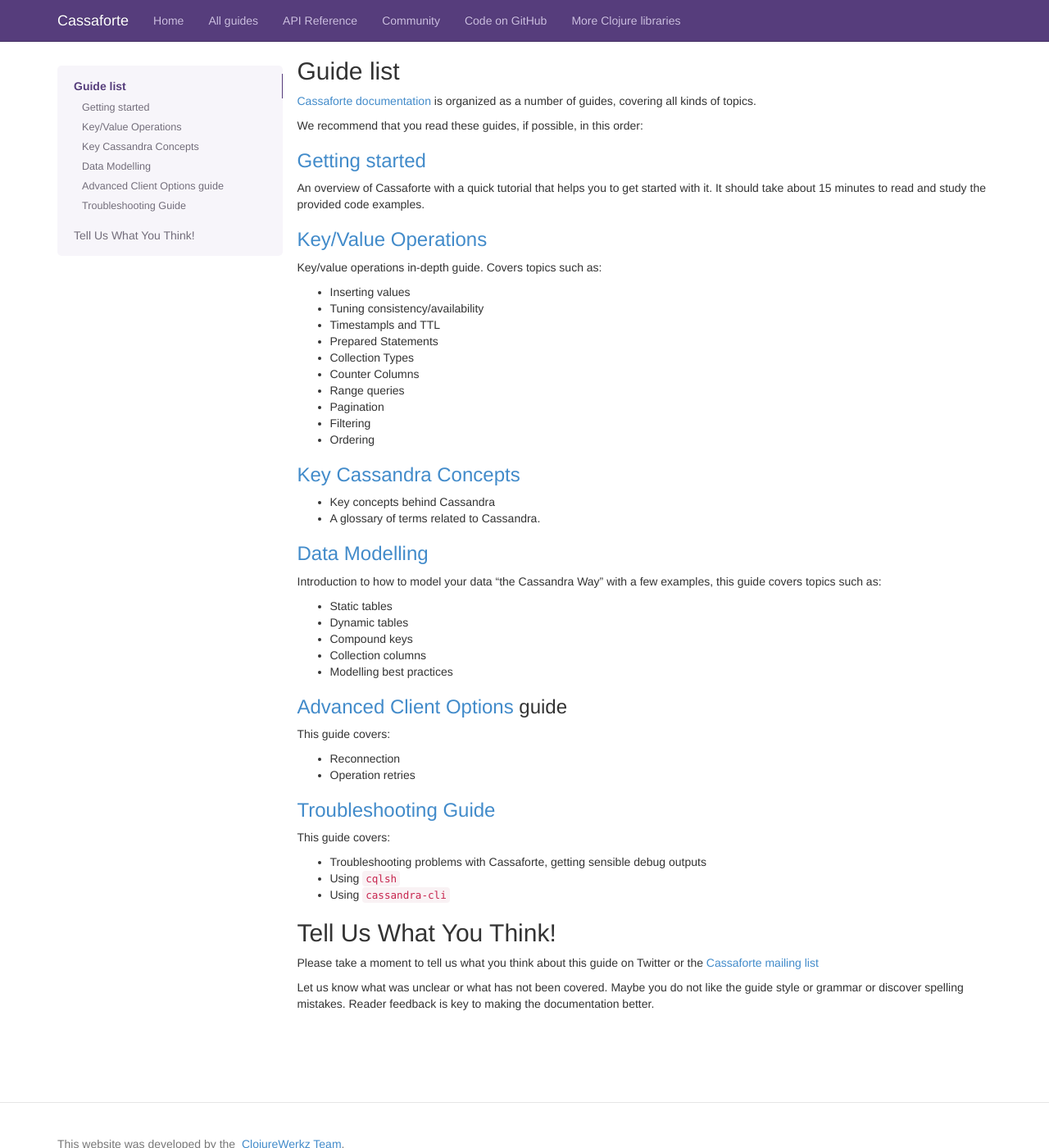
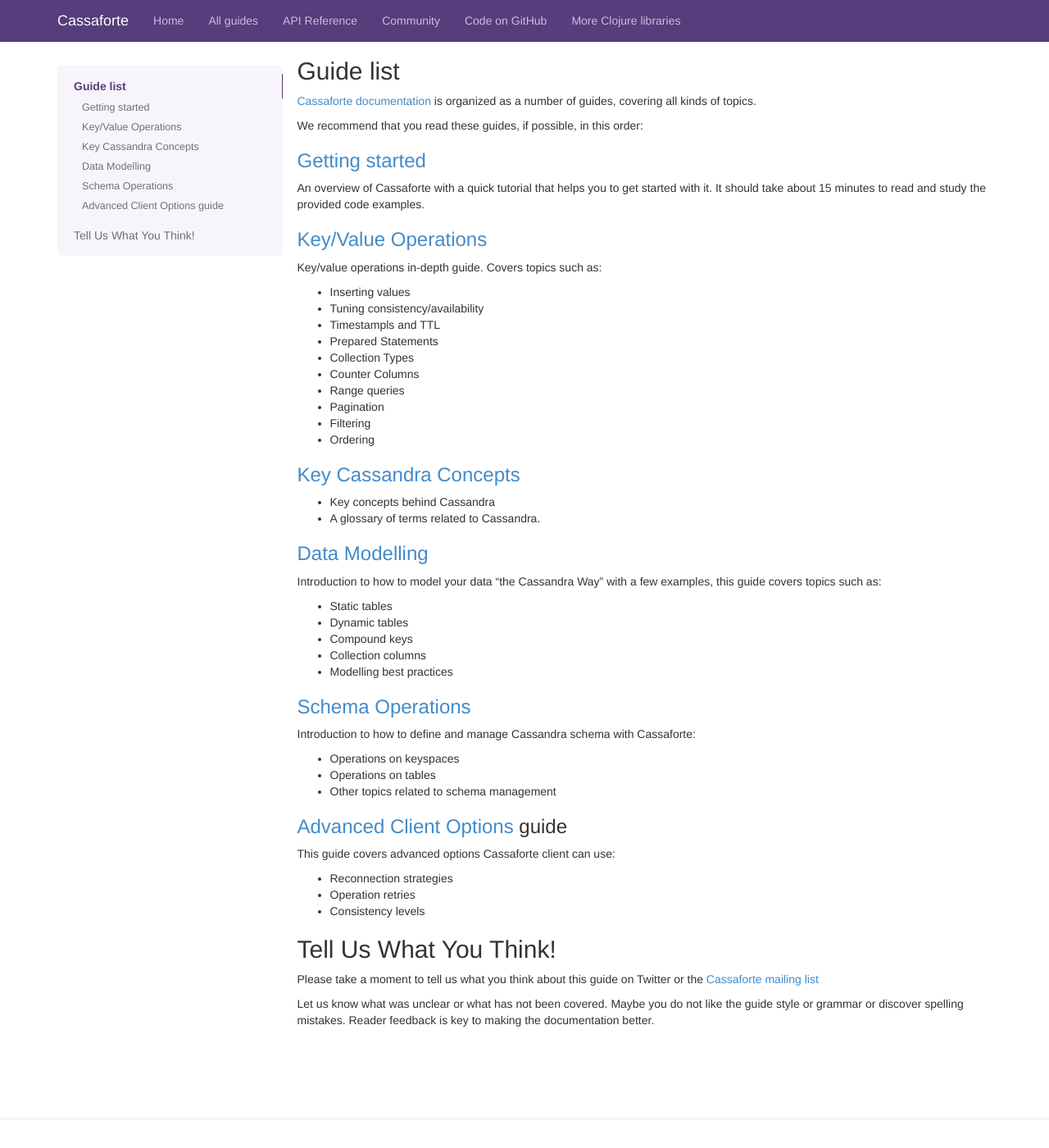
Before and after one commit to clojurewerkz/cassaforte.docs, a Jekyll site: the page built from articles/guides.md, in a window 1280 px wide and 1400 px high. Shown: the whole window at 82% size. Built offline with Jekyll 4.4.1, drawn with Linux system fonts in a browser that asks for light colours; some web fonts are replaced; Markdown is read by kramdown in place of the engine named in the settings.

Commit message:
Drop Troubleshooting guide for now
We have many unfinished guides and need to not try to bite
more than we can chew.

```diff
--- a/articles/guides.md
+++ b/articles/guides.md
@@ -12,11 +12,12 @@ We recommend that you read these guides, if possible, in this order:
 
 ###  [Getting started](/articles/getting_started.html)
 
-An overview of Cassaforte with a quick tutorial that helps you to get started with it. It should take about
-15 minutes to read and study the provided code examples.
+An overview of Cassaforte with a quick tutorial that helps you to get
+started with it. It should take about 15 minutes to read and study the
+provided code examples.
 
 
-###  [Key/Value Operations](/articles/kv.html)
+### [Key/Value Operations](/articles/kv.html)
 
 Key/value operations in-depth guide. Covers topics such as:
 
@@ -48,18 +49,18 @@ covers topics such as:
   * Collection columns
   * Modelling best practices
 
+###  [Schema Operations](/articles/schema_operations.html)
+
+Introduction to how to define and manage Cassandra schema with Cassaforte:
+
+  * Operations on keyspaces
+  * Operations on tables
+  * Other topics related to schema management
+
 ### [Advanced Client Options](/articles/advanced_client_options.html) guide
 
-This guide covers:
+This guide covers advanced options Cassaforte client can use:
 
- * Reconnection
+ * Reconnection strategies
  * Operation retries
-
-
-### [Troubleshooting Guide](/articles/troubleshooting.html)
-
-This guide covers:
-
- * Troubleshooting problems with Cassaforte, getting sensible debug outputs
- * Using `cqlsh`
- * Using `cassandra-cli`
+ * Consistency levels
```
Also changed, not shown: articles/troubleshooting.md (deleted, +0 -184 lines).
